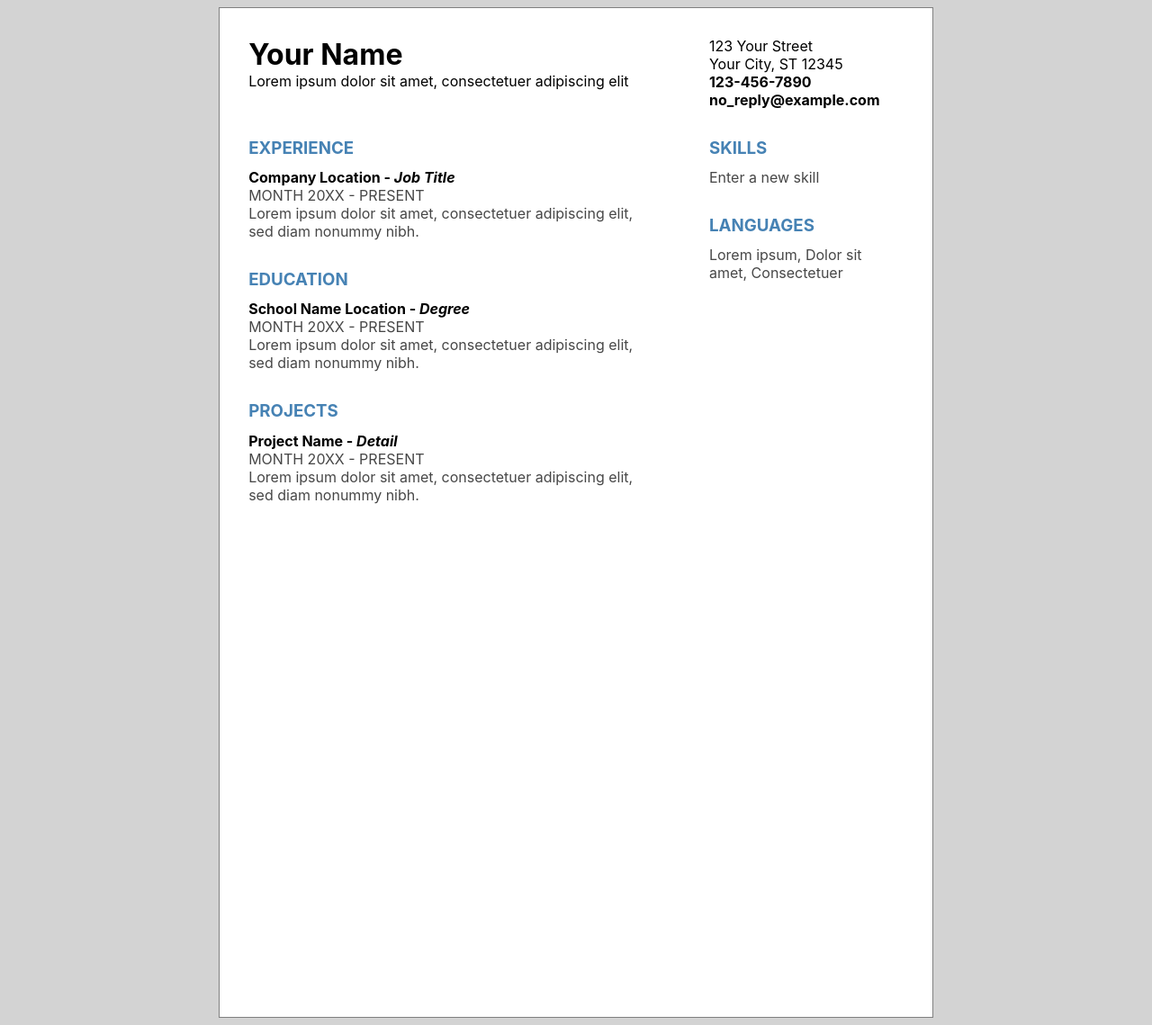
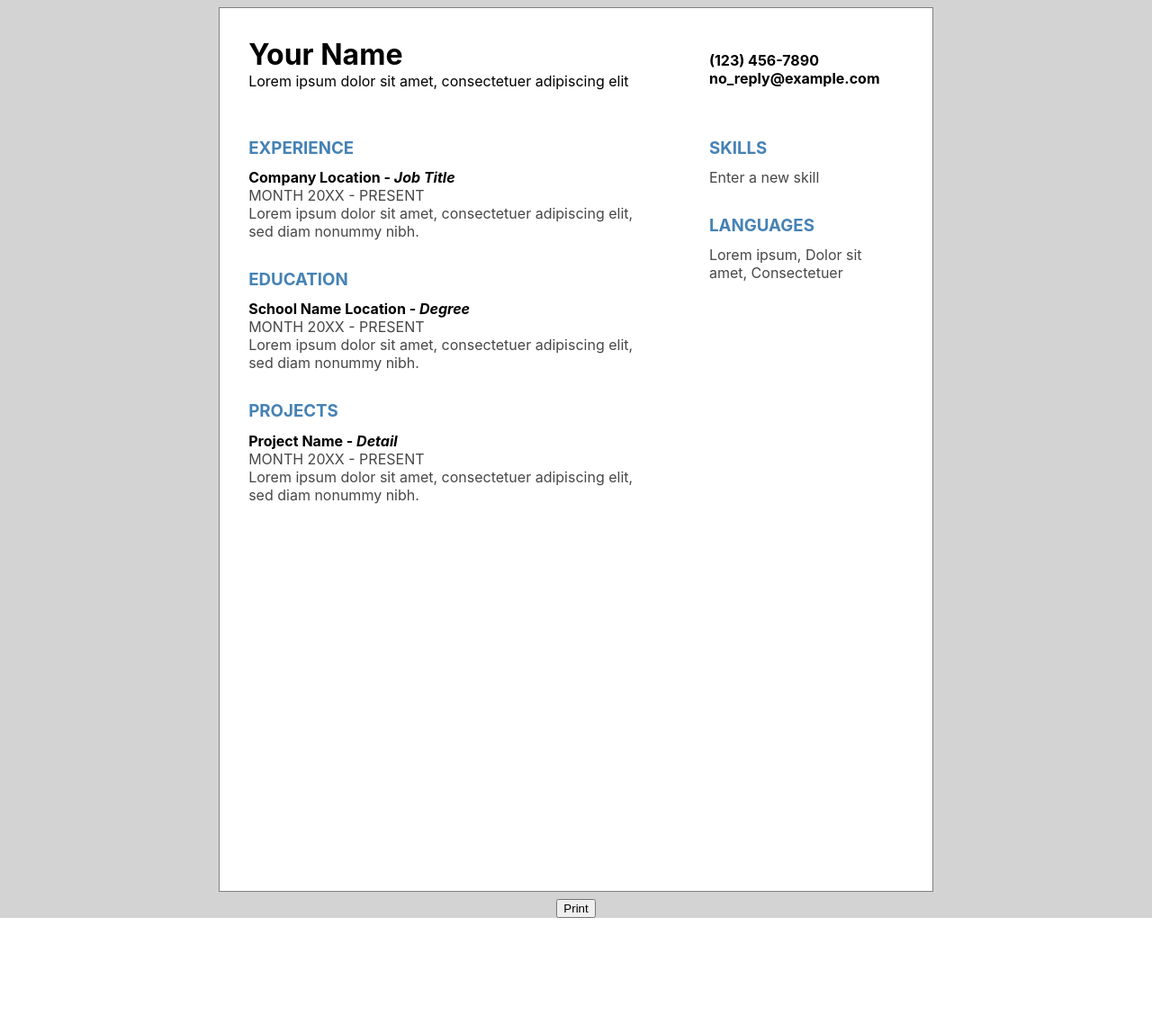
Before and after one commit to blayzeon/cv-project, a React (Create React App) app: page / in a window 1280 px wide. Shown: the whole page at 90% size. After the commit the page ends 1020 px from the top, so only its background shows below. Built offline with nearby package versions, Linux system fonts and the light colour scheme.

Commit message:
add print button

```diff
--- a/public/style.css
+++ b/public/style.css
@@ -26,6 +26,7 @@ li {
 #cv-background {
   background: rgb(211, 211, 211);
   display: flex;
+  flex-direction: column;
   align-items: center;
   justify-content: center;
 }
@@ -39,7 +40,8 @@ li {
   margin: 0.5rem;
   border: 1px solid gray;
   width: 210mm;
-  height: 297mm;
+  height: 260mm;
+  overflow: hidden;
 }
 
 #cv-container ul {
@@ -47,6 +49,10 @@ li {
   margin: 0;
   padding: 0;
   margin-bottom: 2rem;
+}
+
+.padded {
+  padding: 1rem 0;
 }
 
 .title-case {
@@ -86,3 +92,7 @@ li {
   flex-direction: column;
   gap: 1rem;
 }
+
+.display-none {
+  display: none;
+}
--- a/src/components/Cv.js
+++ b/src/components/Cv.js
@@ -3,6 +3,15 @@ import CustomText from "./CustomText";
 import Ul from "./Ul";
 
 export default function Reference() {
+  const handlePrint = (e) => {
+    const button = e.target;
+    button.classList.add("display-none");
+    setTimeout(() => {
+      window.print();
+      button.classList.remove("display-none");
+    }, 500);
+  };
+
   return (
     <div id="cv-background">
       <div id="cv-container">
@@ -32,15 +41,17 @@ export default function Reference() {
           </div>
         </div>
         <div className="flex-container">
-          <div className="cv-general">
-            123 Your Street
-            <br />
-            Your City, ST 12345
-            <br />
+          <div className="cv-general padded">
             <strong>
-              123-456-7890
+              <CustomText
+                default={"(123) 456-7890"}
+                label={"your telephone number"}
+              />
               <br />
-              no_reply@example.com
+              <CustomText
+                default={"no_reply@example.com"}
+                label={"your email address"}
+              />
             </strong>
           </div>
           <div>
@@ -63,6 +74,9 @@ export default function Reference() {
           </div>
         </div>
       </div>
+      <button type="button" onClick={handlePrint}>
+        Print
+      </button>
     </div>
   );
 }
```
